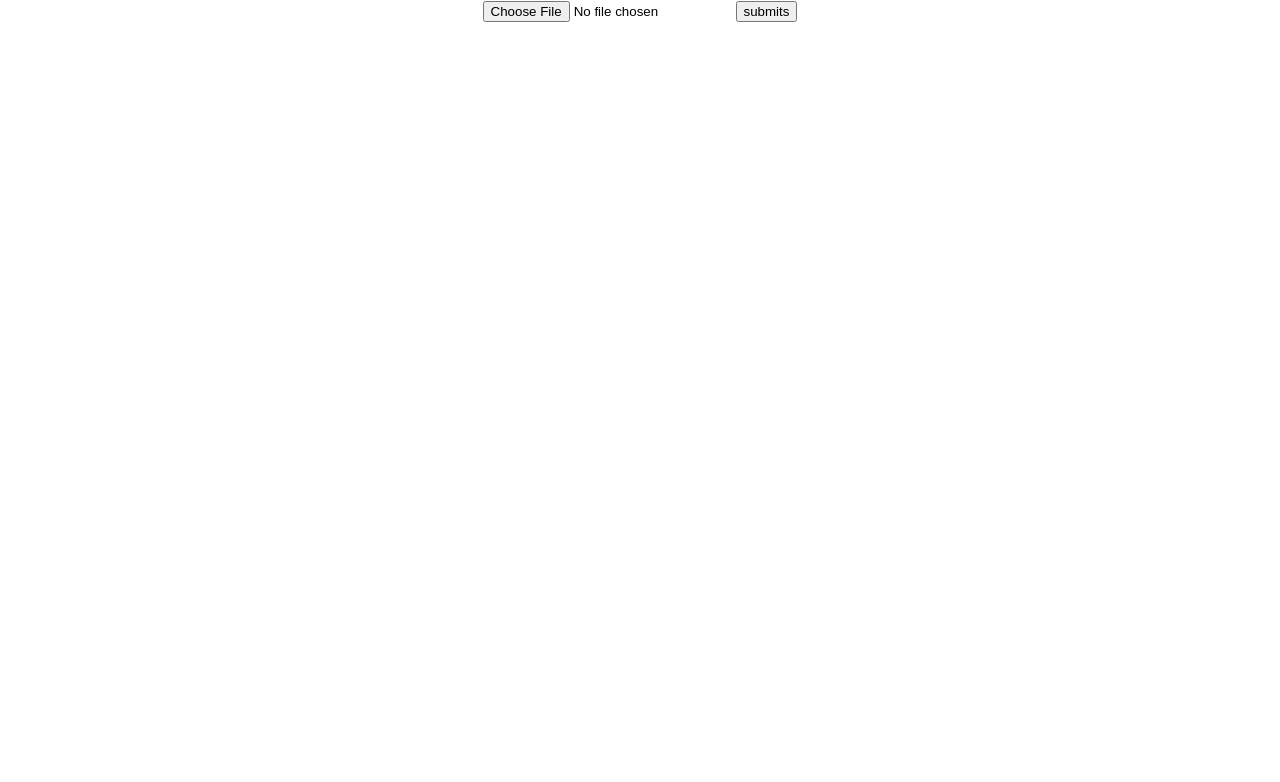
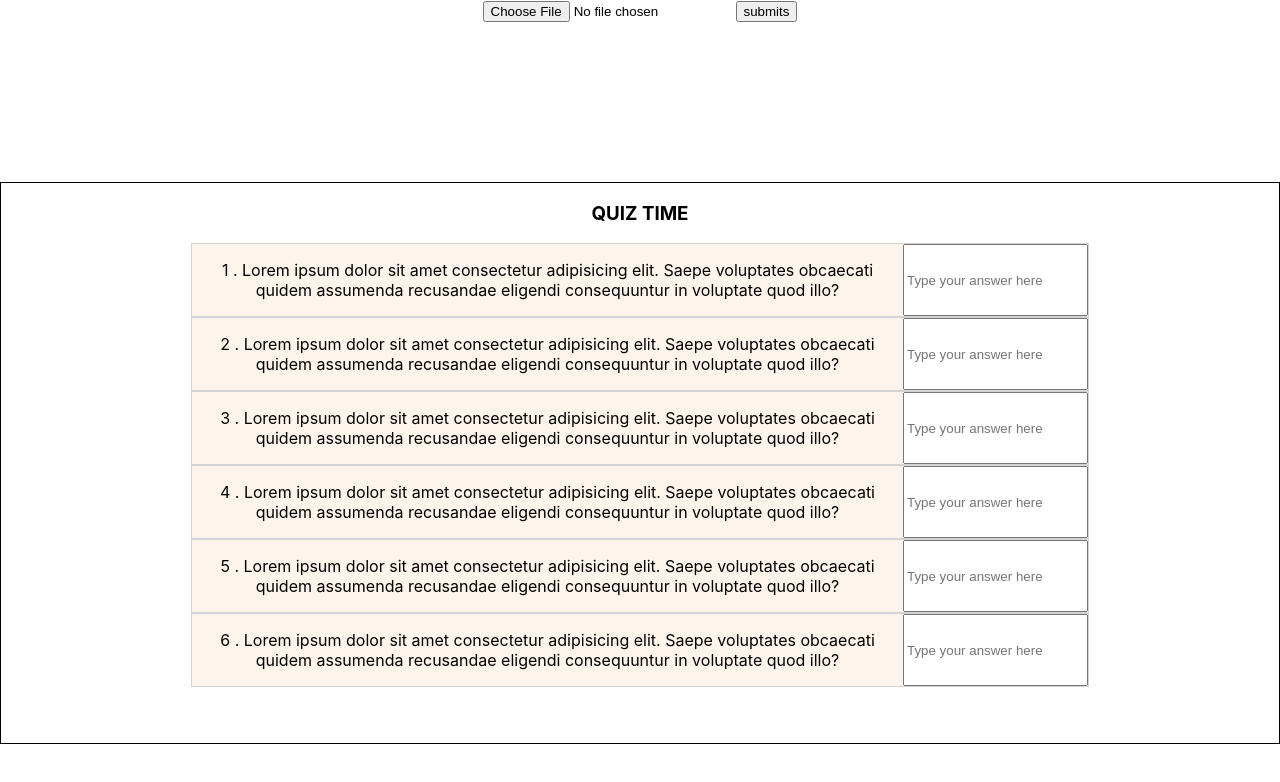
Before and after one commit to Violent-Idiot/Test-generator, a React (Create React App) app in the folder client/: page / in a window 1280 px wide. Shown: the top 782 px of the page. Built offline with nearby package versions, Linux system fonts and the light colour scheme.

Commit message:
Added Quiz panel

```diff
--- a/client/src/Components/Landing/Landing.js
+++ b/client/src/Components/Landing/Landing.js
@@ -1,15 +1,14 @@
-import react, { useEffect, useState } from 'react'
+import react, { useEffect, useState } from "react";
 import classes from "./Landing.module.css";
 import axios from "axios";
+import Quiz from "../Quiz/Quiz";
+const Landing = () => {
+  const [file, setFile] = useState(null);
+  const [text, setText] = useState(null);
 
-const Landing = ()=>{
-
-    const [file,setFile] = useState(null);
-    const [text,setText] = useState(null);
-
-
-
-    useEffect(()=>{console.log(file)},[file])
+  useEffect(() => {
+    console.log(file);
+  }, [file]);
 
   /*
     fetch('http://127.0.0.1:5000/upload').then(
@@ -17,38 +16,37 @@ const Landing = ()=>{
     )
 */
 
-
-        const handleSubmit = ()=>{
-
+  const handleSubmit = () => {
     const formData = new FormData();
 
-        formData.append('name', 'abc123');
-        formData.append('file', file);
+    formData.append("name", "abc123");
+    formData.append("file", file);
 
-        fetch('http://127.0.0.1:5000/upload', {
-        method: 'POST',
-        body: formData
+    fetch("http://127.0.0.1:5000/upload", {
+      method: "POST",
+      body: formData,
     })
-        .then(result => {
-            result.json().then(
-                res => console.log(res.data)
-            )
+      .then((result) => {
+        result.json().then((res) => console.log(res.data));
       })
-        .catch(error => {
-        console.error('Error:', error);
+      .catch((error) => {
+        console.error("Error:", error);
       });
+  };
 
-    }
-
-
-
-    return(
+  return (
     <div data-testid="Landing">
-            <input type="file" onChange={(file)=>{setFile(file.target.files[0])}} />
+      <input
+        type="file"
+        onChange={(file) => {
+          setFile(file.target.files[0]);
+        }}
+      />
       <button onClick={handleSubmit}>submits</button>
-            {text&& <p>{text}</p>}
+      {text && <p>{text}</p>}
+      <Quiz />
     </div>
-    )
-}
+  );
+};
 
 export default Landing;
--- /dev/null
+++ b/client/src/Components/Quiz/Quiz.jsx
@@ -0,0 +1,64 @@
+import React from "react";
+import styles from "./Quiz.module.css";
+const Quiz = () => {
+  return (
+    <div className={styles.Main}>
+      <h3>QUIZ TIME</h3>
+      <div className={styles.Element}>
+        <p>
+          1 . Lorem ipsum dolor sit amet consectetur adipisicing elit. Saepe
+          voluptates obcaecati quidem assumenda recusandae eligendi consequuntur
+          in voluptate quod illo?
+        </p>
+
+        <input type="text" placeholder="Type your answer here" />
+      </div>{" "}
+      <div className={styles.Element}>
+        <p>
+          2 . Lorem ipsum dolor sit amet consectetur adipisicing elit. Saepe
+          voluptates obcaecati quidem assumenda recusandae eligendi consequuntur
+          in voluptate quod illo?
+        </p>
+
+        <input type="text" placeholder="Type your answer here" />
+      </div>{" "}
+      <div className={styles.Element}>
+        <p>
+          3 . Lorem ipsum dolor sit amet consectetur adipisicing elit. Saepe
+          voluptates obcaecati quidem assumenda recusandae eligendi consequuntur
+          in voluptate quod illo?
+        </p>
+
+        <input type="text" placeholder="Type your answer here" />
+      </div>{" "}
+      <div className={styles.Element}>
+        <p>
+          4 . Lorem ipsum dolor sit amet consectetur adipisicing elit. Saepe
+          voluptates obcaecati quidem assumenda recusandae eligendi consequuntur
+          in voluptate quod illo?
+        </p>
+
+        <input type="text" placeholder="Type your answer here" />
+      </div>{" "}
+      <div className={styles.Element}>
+        <p>
+          5 . Lorem ipsum dolor sit amet consectetur adipisicing elit. Saepe
+          voluptates obcaecati quidem assumenda recusandae eligendi consequuntur
+          in voluptate quod illo?
+        </p>
+
+        <input type="text" placeholder="Type your answer here" />
+      </div>{" "}
+      <div className={styles.Element}>
+        <p>
+          6 . Lorem ipsum dolor sit amet consectetur adipisicing elit. Saepe
+          voluptates obcaecati quidem assumenda recusandae eligendi consequuntur
+          in voluptate quod illo?
+        </p>
+
+        <input type="text" placeholder="Type your answer here" />
+      </div>
+    </div>
+  );
+};
+export default Quiz;
--- /dev/null
+++ b/client/src/Components/Quiz/Quiz.module.css
@@ -0,0 +1,14 @@
+.Main {
+  margin-top: 20vh;
+  align-items: center;
+  border: 1px solid #000;
+  min-height: 70vh;
+}
+.Element {
+  display: flex;
+  width: 70vw;
+  justify-content: space-between;
+  border: 1px solid rgb(211, 211, 211);
+  margin: auto;
+  background-color: rgba(250, 235, 215, 0.493);
+}
```
Lines whose indentation alone changed are shown as unchanged.
